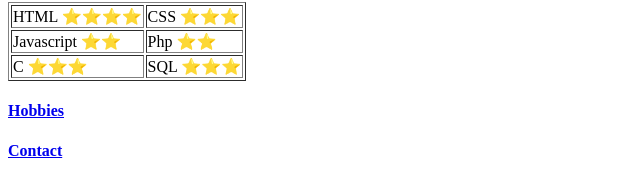
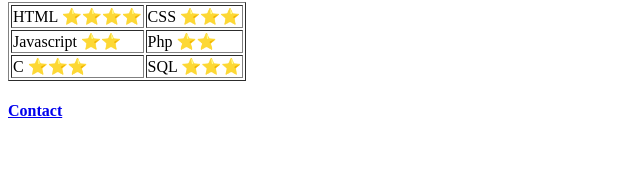
Before and after one commit to hairulstr/Onlinecv, a plain HTML site: page index.html in a window 1280 px wide. Shown: the part 826-1004 px from the top of the page, 0-640 px from the left. After the commit the page ends 968 px from the top, so only its background shows below. Drawn offline with Linux system fonts and the light colour scheme.

Commit message:
Update index.html
change hobbies unable

```diff
--- a/index.html
+++ b/index.html
@@ -68,7 +68,7 @@
   </tr>
 </table>
 <footer>
-  <h4><a href="hobbies.html">Hobbies</a></h4>
+<!--   <h4><a href="hobbies.html">Hobbies</a></h4> -->
   <h4><a href="Contact.html">Contact</a> </h4>
 </footer>
 
```
